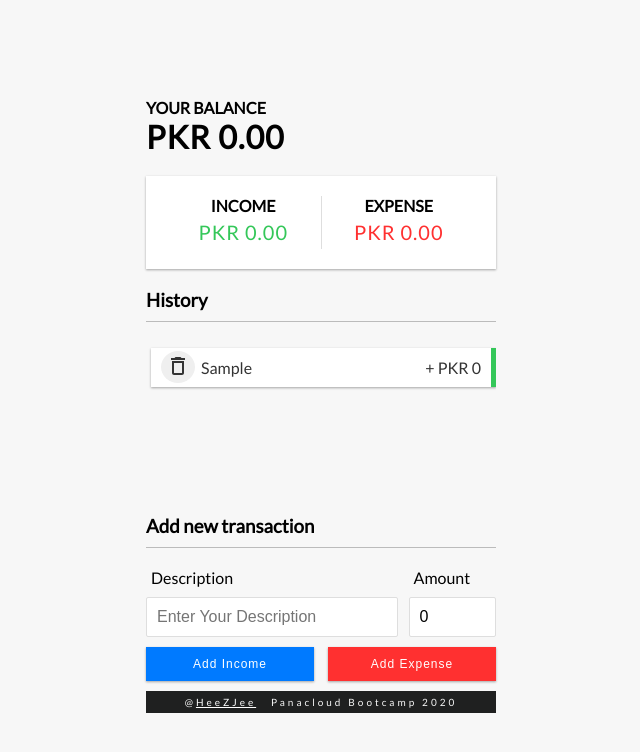
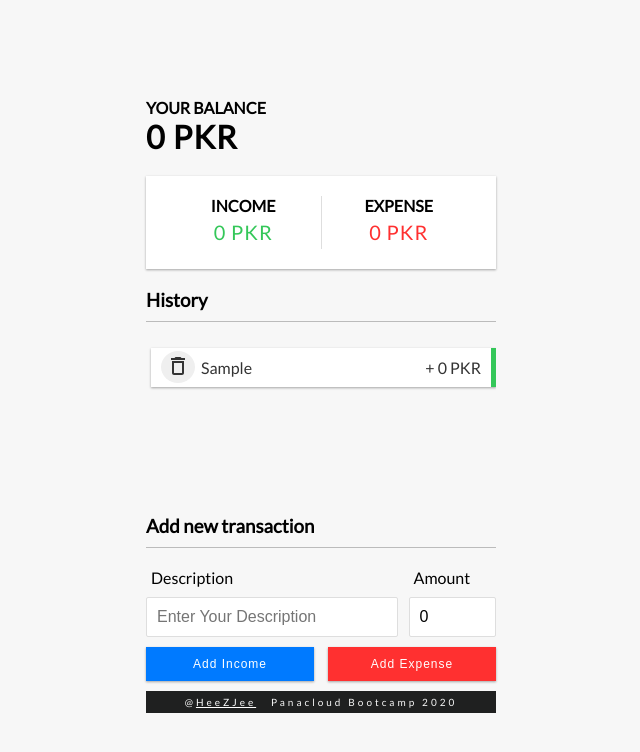
Before and after one commit to HeeZJee/expense-tracker-react, a React (Create React App) app: page / in a window 1280 px wide. Both pictures are taken after typing "Sample" into the empty fields and a click on the button "Add Income". Shown: the top 752 px of the page, without its empty margins (319-959 px from the left). Built offline with nearby package versions, Linux system fonts and the light colour scheme.

Commit message:
used LocaleString

```diff
--- a/package.json
+++ b/package.json
@@ -9,6 +9,7 @@
     "@testing-library/react": "^9.3.2",
     "@testing-library/user-event": "^7.1.2",
     "react": "^16.13.1",
+    "react-count-up": "^1.0.0",
     "react-dom": "^16.13.1",
     "react-scripts": "3.4.1"
   },
--- a/src/components/Balance.js
+++ b/src/components/Balance.js
@@ -10,7 +10,7 @@ const Balance = () => {
   return (
     <div>
       <h4>Your Balance</h4>
-      <h1>PKR {total.toFixed(2)}</h1>
+      <h1>{total.toLocaleString()} PKR</h1>
     </div>
   );
 };
--- a/src/components/IncomeExpense/IncomeExpense.js
+++ b/src/components/IncomeExpense/IncomeExpense.js
@@ -17,11 +17,11 @@ const IncomeExpense = () => {
     <div className="inc-exp-container">
       <div>
         <h4>Income</h4>
-        <p className="money plus">PKR {income.toFixed(2)}</p>
+        <p className="money plus">{income.toLocaleString()} PKR</p>
       </div>
       <div>
         <h4>Expense</h4>
-        <p className="money minus">PKR {Math.abs(expense).toFixed(2)}</p>
+        <p className="money minus">{Math.abs(expense).toLocaleString()} PKR</p>
       </div>
     </div>
   );
--- a/src/components/ListTransaction/ListTransaction.js
+++ b/src/components/ListTransaction/ListTransaction.js
@@ -16,8 +16,8 @@ const ListTransaction = () => {
           >
             {transaction.desc}
             <span>
-              {transaction.amount >= 0 ? `+ ` : `- `}PKR{" "}
-              {Math.abs(transaction.amount)}
+              {transaction.amount >= 0 ? `+ ` : `- `}
+              {Math.abs(transaction.amount).toLocaleString()} PKR
             </span>
             <button
               className="delete-btn"
```
Also changed, not shown: 1 other file (tests, documents, lock files or other folders).
